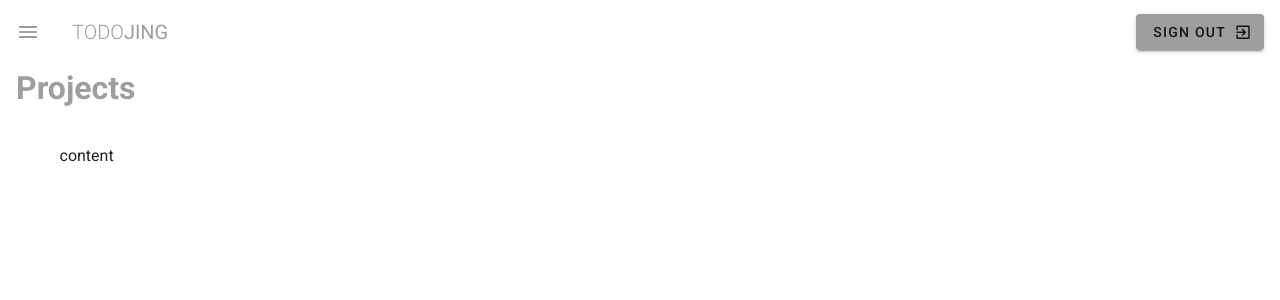
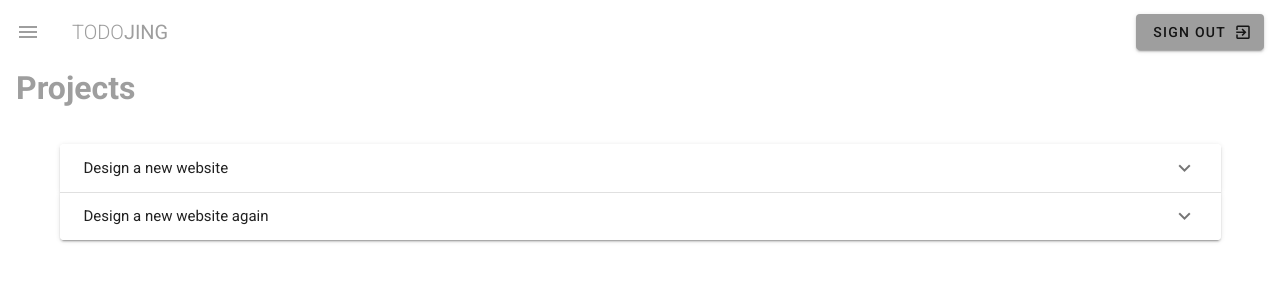
Before and after one commit to luoshuitaotao/vuetify_jing, a Vue app: page /projects in a window 1280 px wide. Shown: the top 300 px of the page. Built offline with nearby package versions, Linux system fonts and the light colour scheme.

Commit message:
add expantion panels

```diff
--- a/src/views/Projects.vue
+++ b/src/views/Projects.vue
@@ -1,15 +1,44 @@
 <template>
   <div class="projects">
     <h1 class="subheading grey--text">Projects</h1>
+
     <v-container class="my-5">
-        content
+        <v-expansion-panels>
+          <v-expansion-panel v-for="project in myProjects" :key="project.title">
+            <v-expansion-panel-header>{{ project.title}}</v-expansion-panel-header>
+              <v-expansion-panel-content>
+                <v-card flat>
+                  <v-card-text class="px-4 py-0 grey--text">
+                <div class="font-weight-bold">due by {{ project.due }}</div>
+                <div>{{ project.content }}</div>
+                  </v-card-text>
+                </v-card>
+              </v-expansion-panel-content>
+          </v-expansion-panel>
+        </v-expansion-panels>
     </v-container>
   </div>
 </template>
 
 <script>
-// @ is an alias to /src
-
 export default {
+  data(){
+    return{
+      projects: [
+        { title: 'Design a new website', person: 'The Net Ninja', due: '1st Jan 2019', status: 'ongoing', content: 'Lorem ipsum dolor sit amet consectetur adipisicing elit. Sunt consequuntur eos eligendi illum minima adipisci deleniti, dicta mollitia enim explicabo fugiat quidem ducimus praesentium voluptates porro molestias non sequi animi!'},
+        { title: 'Code up the homepage', person: 'Chun Li', due: '10th Jan 2019', status: 'complete', content: 'Lorem ipsum dolor sit amet consectetur adipisicing elit. Sunt consequuntur eos eligendi illum minima adipisci deleniti, dicta mollitia enim explicabo fugiat quidem ducimus praesentium voluptates porro molestias non sequi animi!'},
+        { title: 'Design video thumbnails', person: 'Ryu', due: '20th Dec 2018', status: 'complete', content: 'Lorem ipsum dolor sit amet consectetur adipisicing elit. Sunt consequuntur eos eligendi illum minima adipisci deleniti, dicta mollitia enim explicabo fugiat quidem ducimus praesentium voluptates porro molestias non sequi animi!'},
+        { title: 'Create a community forum', person: 'Gouken', due: '20th Oct 2018', status: 'overdue', content: 'Lorem ipsum dolor sit amet consectetur adipisicing elit. Sunt consequuntur eos eligendi illum minima adipisci deleniti, dicta mollitia enim explicabo fugiat quidem ducimus praesentium voluptates porro molestias non sequi animi!'},
+        { title: 'Design a new website again', person: 'The Net Ninja', due: '1st Jan 2019', status: 'ongoing', content: 'Lorem ipsum dolor sit amet consectetur adipisicing elit. Sunt consequuntur eos eligendi illum minima adipisci deleniti, dicta mollitia enim explicabo fugiat quidem ducimus praesentium voluptates porro molestias non sequi animi!'},
+      ]
+    }
+  },
+  computed:{
+    myProjects(){
+      return this.projects.filter(project =>{
+        return project .person == 'The Net Ninja'
+      })
+    }
+  }
 }
 </script>
```
